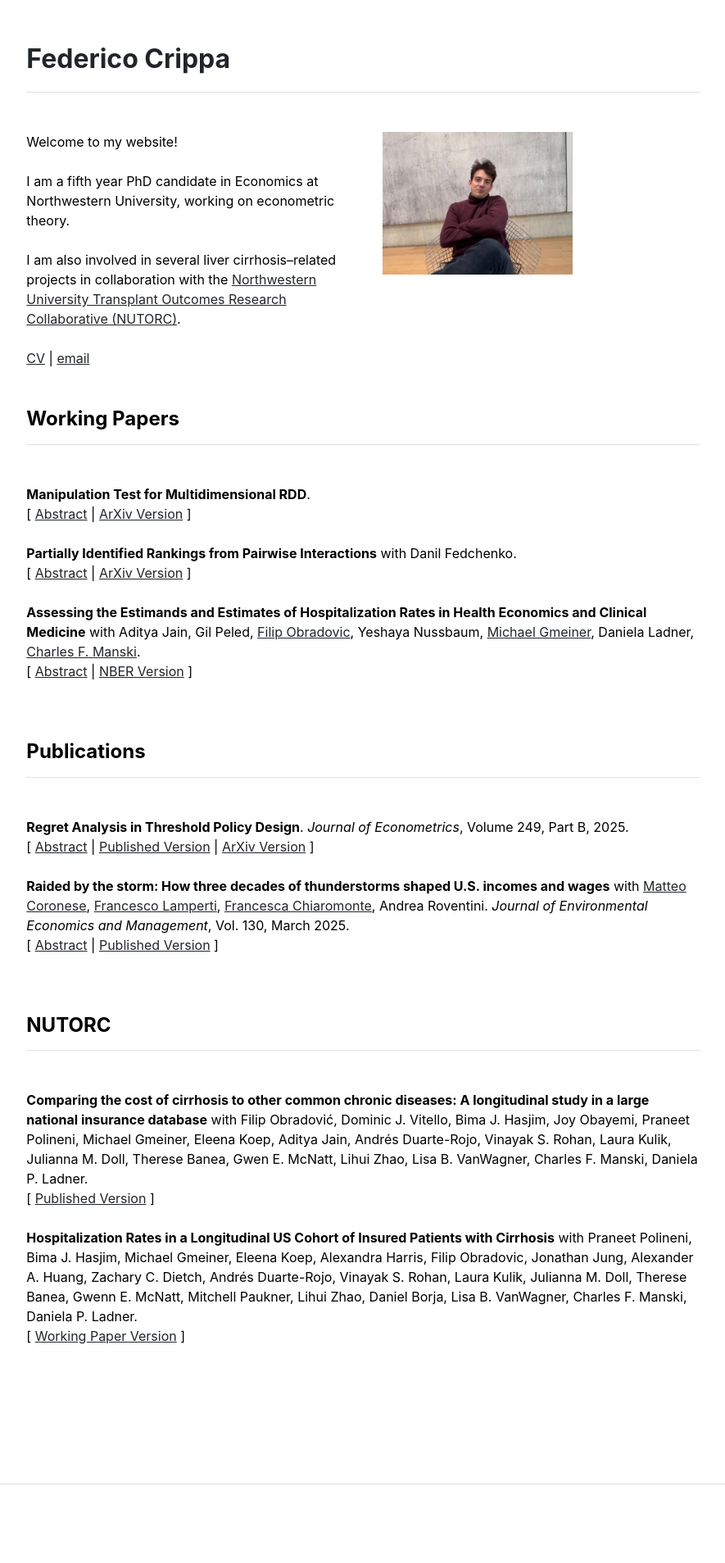
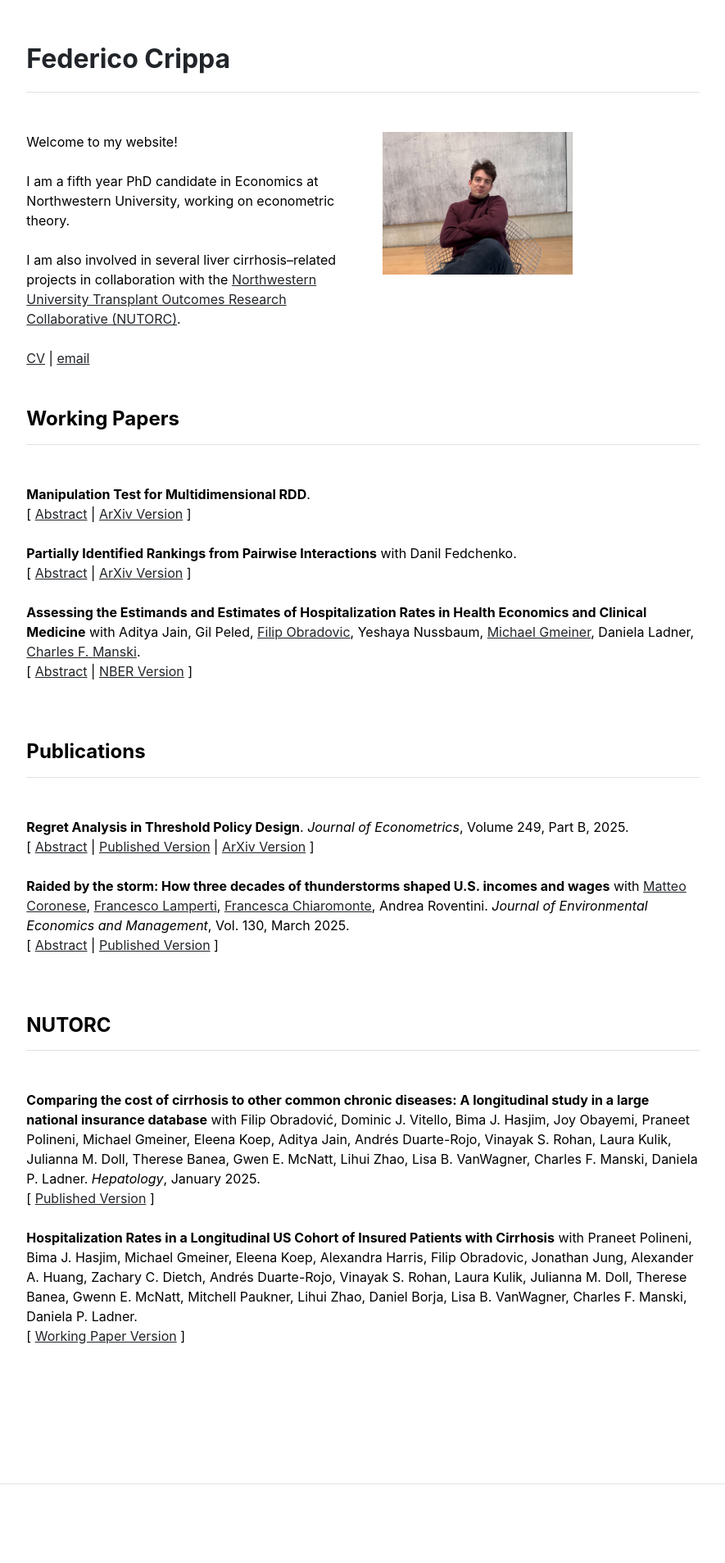
Before and after one commit to fedecrp/fedecrp.github.io, a Jekyll site: the page built from index.md, in a window 1280 px wide. Shown: the whole page at 82% size, without its empty margins (197-1082 px from the left). Built offline with Jekyll 4.4.1, drawn with Linux system fonts in a browser that asks for light colours.

Commit message:
Update nutorc.html

```diff
--- a/_includes/nutorc.html
+++ b/_includes/nutorc.html
@@ -7,6 +7,7 @@
       <li class="mb-4">
         <div>
           <strong>Comparing the cost of cirrhosis to other common chronic diseases: A longitudinal study in a large national insurance database</strong> with Filip Obradović, Dominic J. Vitello, Bima J. Hasjim, Joy Obayemi, Praneet Polineni, Michael Gmeiner, Eleena Koep, Aditya Jain, Andrés Duarte-Rojo, Vinayak S. Rohan, Laura Kulik, Julianna M. Doll, Therese Banea, Gwen E. McNatt, Lihui Zhao, Lisa B. VanWagner, Charles F. Manski, Daniela P. Ladner.
+          <em>Hepatology</em>, January 2025.
         </div>
         <div>
           [
```
